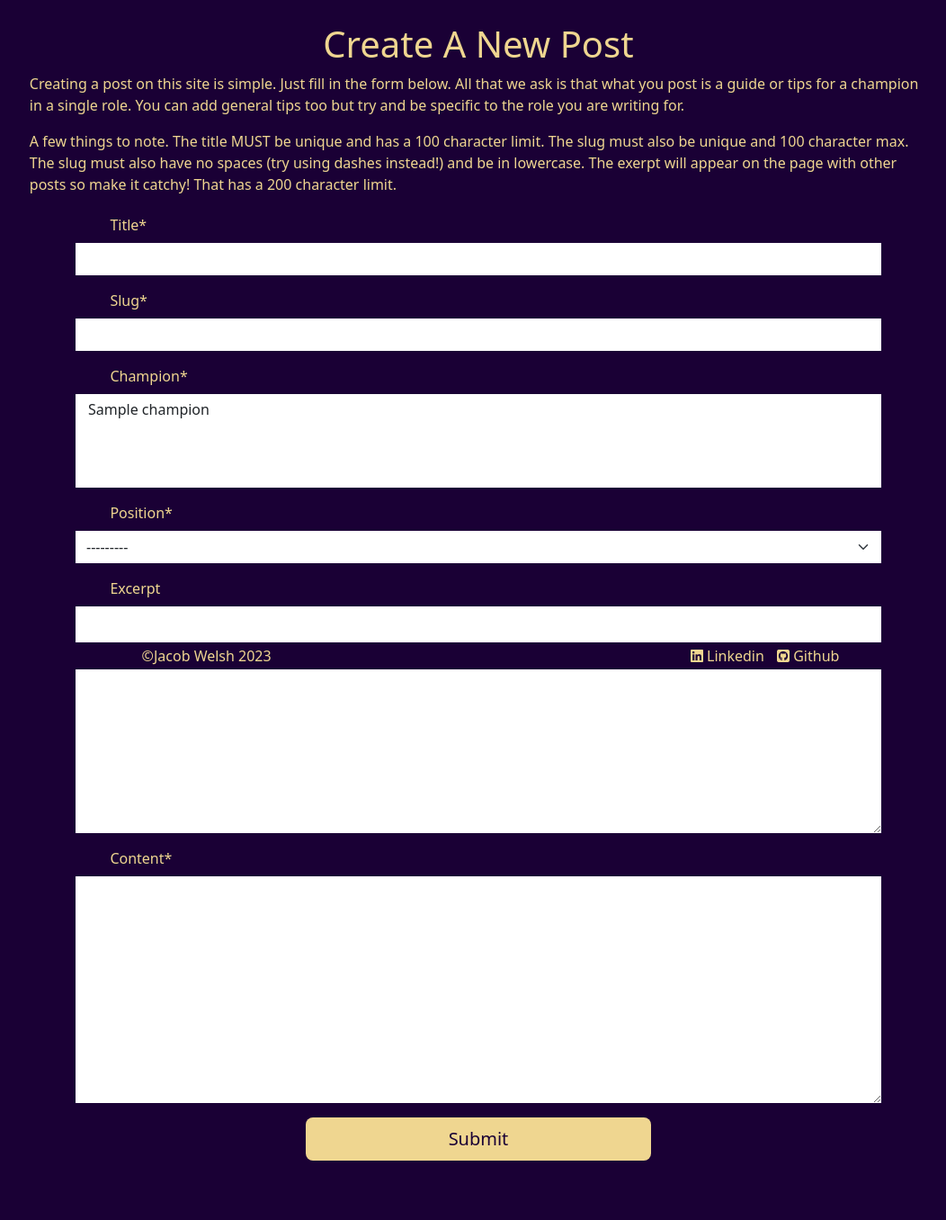
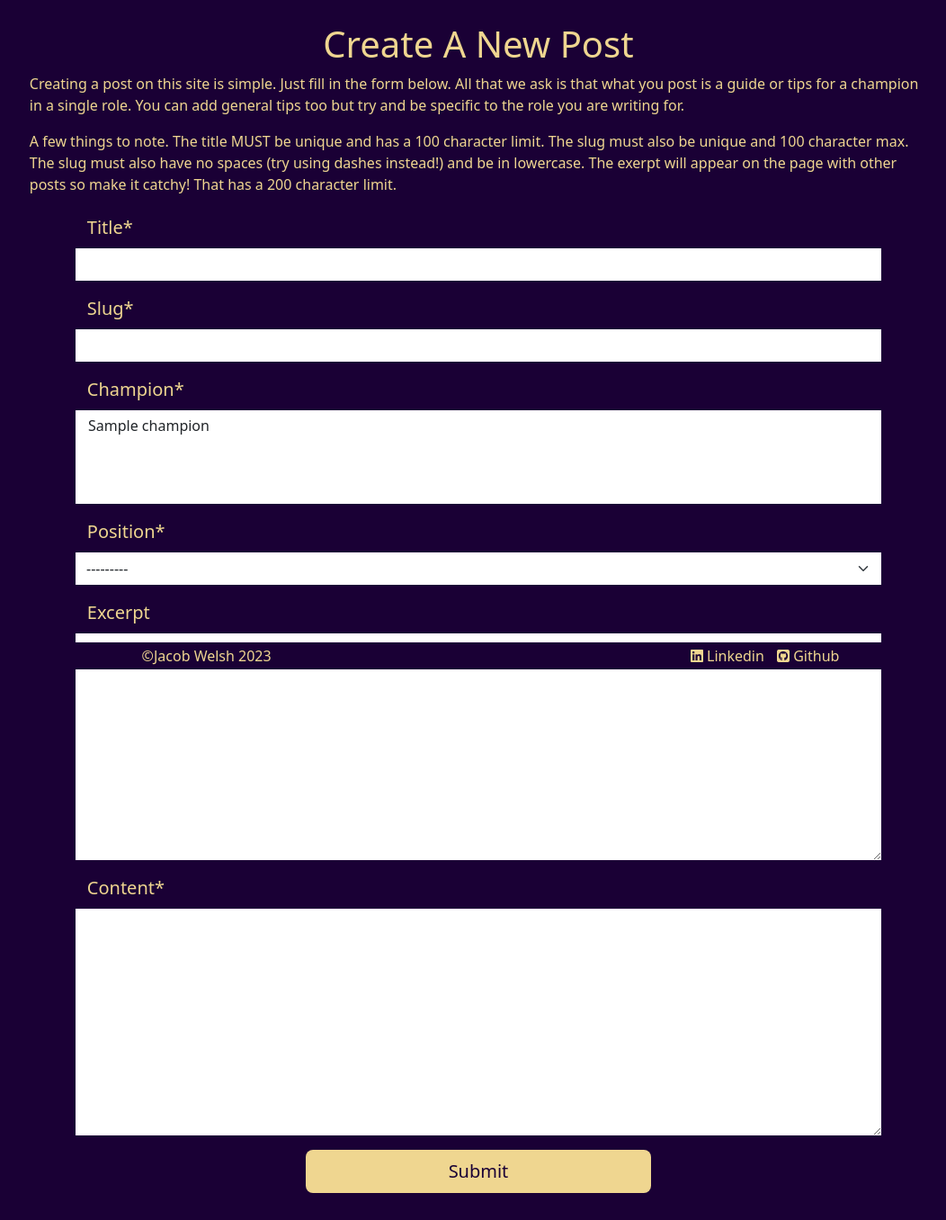
Before and after one commit to Welshy92/everyday-legends, a Django app: page /post in a window 1280 px wide. Shown: the part 56-1412 px from the top of the page at 90% size, without its empty margins (108-1160 px from the left). Before the commit the page ends 1346 px from the top, so only its background shows below. Run offline with Django 3.2, Linux system fonts and the light colour scheme; tables that the repository leaves empty hold one stand-in row (values such as "Sample post"); some libraries are stand-ins or nearby versions.

Commit message:
Change form label text sizing

```diff
--- a/static/css/style.css
+++ b/static/css/style.css
@@ -173,6 +173,7 @@ footer {
 .form-label {
     padding-left: 40px;
     padding-right: 40px;
+    font-size: 125%;
 }
 
 .form-select[multiple] {
@@ -204,8 +205,8 @@ footer {
     }
 
     .form-label {
-        padding-left: 18vw;
-        padding-right: 18vw;
+        padding-left: 16vw;
+        padding-right: 16vw;
     }
 
     .form-select[multiple] {
```
